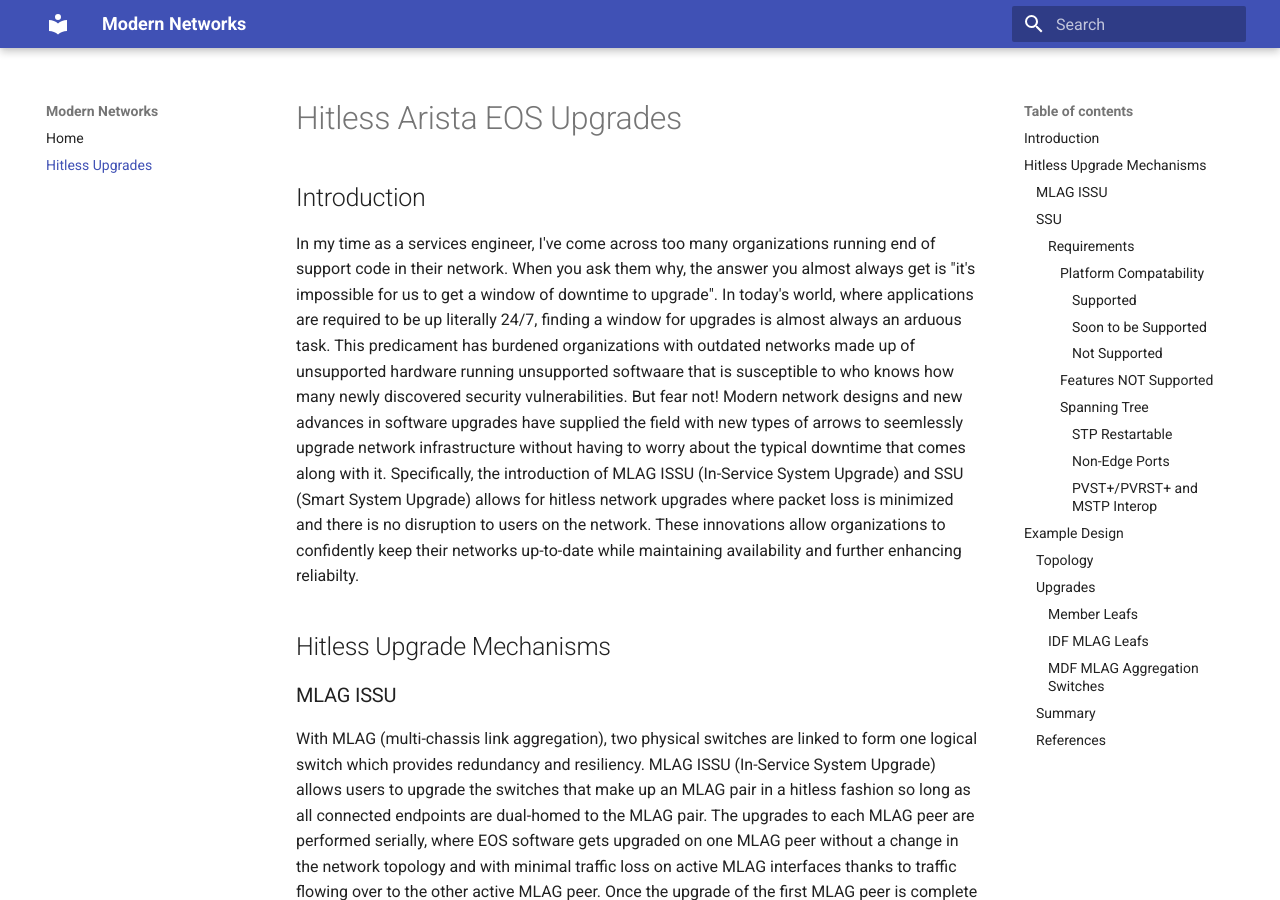
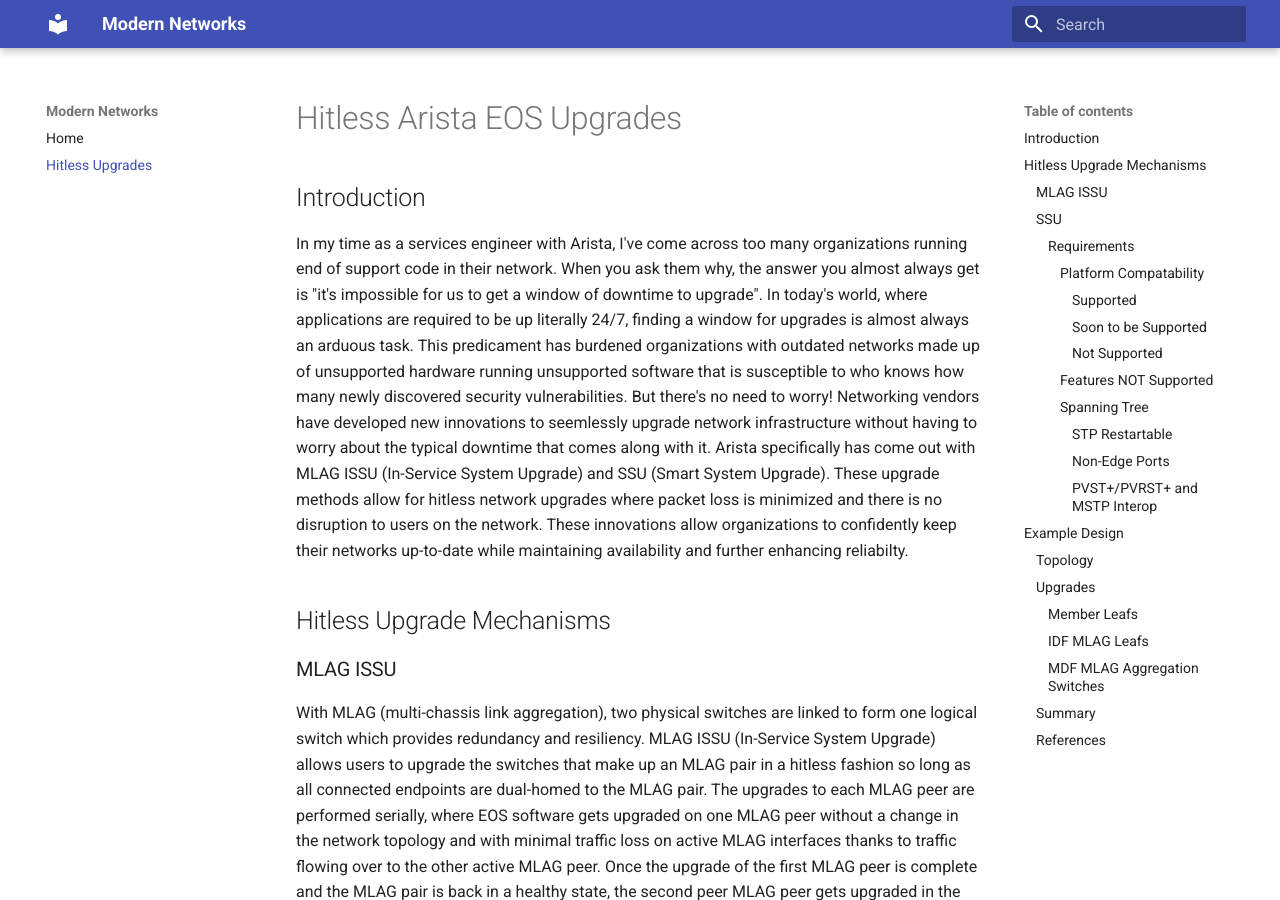
Before and after one commit to jrecchia1029/modern-networks, an MkDocs documentation site: the page built from docs/hitless-upgrades/hitless-upgrades-in-campus.md, in a window 1280 px wide and 900 px high. Built offline with MkDocs 1.6.1 and Material for MkDocs 9.7.7, drawn with Linux system fonts in a browser that asks for light colours; some of the changed lines change nothing that is shown; some of the changed text lies outside the part shown.

Commit message:
Cleaned up some errors

```diff
--- a/docs/hitless-upgrades/hitless-upgrades-in-campus.md
+++ b/docs/hitless-upgrades/hitless-upgrades-in-campus.md
@@ -1,15 +1,15 @@
 # Hitless Arista EOS Upgrades
 
 ## Introduction
-In my time as a services engineer, I've come across too many organizations running end of support code in their network. When you ask them why, the answer you almost always get is "it's impossible for us to get a window of downtime to upgrade". In today's world, where applications are required to be up literally 24/7, finding a window for upgrades is almost always an arduous task. This predicament has burdened organizations with outdated networks made up of unsupported hardware running unsupported softwaare that is susceptible to who knows how many newly discovered security vulnerabilities. But fear not! Modern network designs and new advances in software upgrades have supplied the field with new types of arrows to seemlessly upgrade network infrastructure without having to worry about the typical downtime that comes along with it. Specifically, the introduction of MLAG ISSU (In-Service System Upgrade) and SSU (Smart System Upgrade) allows for hitless network upgrades where packet loss is minimized and there is no disruption to users on the network. These innovations allow organizations to confidently keep their networks up-to-date while maintaining availability and further enhancing reliabilty.
+In my time as a services engineer with Arista, I've come across too many organizations running end of support code in their network. When you ask them why, the answer you almost always get is "it's impossible for us to get a window of downtime to upgrade". In today's world, where applications are required to be up literally 24/7, finding a window for upgrades is almost always an arduous task. This predicament has burdened organizations with outdated networks made up of unsupported hardware running unsupported software that is susceptible to who knows how many newly discovered security vulnerabilities. But there's no need to worry! Networking vendors have developed new innovations to seemlessly upgrade network infrastructure without having to worry about the typical downtime that comes along with it. Arista specifically has come out with MLAG ISSU (In-Service System Upgrade) and SSU (Smart System Upgrade). These upgrade methods allow for hitless network upgrades where packet loss is minimized and there is no disruption to users on the network. These innovations allow organizations to confidently keep their networks up-to-date while maintaining availability and further enhancing reliabilty.
 
 ## Hitless Upgrade Mechanisms
 
 ### MLAG ISSU
- With MLAG (multi-chassis link aggregation), two physical switches are linked to form one logical switch which provides redundancy and resiliency. MLAG ISSU (In-Service System Upgrade) allows users to upgrade the switches that make up an MLAG pair in a hitless fashion so long as all connected endpoints are dual-homed to the MLAG pair. The upgrades to each MLAG peer are performed serially, where EOS software gets upgraded on one MLAG peer without a change in the network topology and with minimal traffic loss on active MLAG interfaces thanks to traffic flowing over to the other active MLAG peer. Once the upgrade of the first MLAG peer is complete and the MLAG pair is back in a healthy state, the second peer MLAG peer gets upgraded in the same manner.
+With MLAG (multi-chassis link aggregation), two physical switches are linked to form one logical switch which provides redundancy and resiliency. MLAG ISSU (In-Service System Upgrade) allows users to upgrade the switches that make up an MLAG pair in a hitless fashion so long as all connected endpoints are dual-homed to the MLAG pair. The upgrades to each MLAG peer are performed serially, where EOS software gets upgraded on one MLAG peer without a change in the network topology and with minimal traffic loss on active MLAG interfaces thanks to traffic flowing over to the other active MLAG peer. Once the upgrade of the first MLAG peer is complete and the MLAG pair is back in a healthy state, the second peer MLAG peer gets upgraded in the same manner.
 
 ### SSU
- Smart System Upgrade (SSU) provides the ability to upgrade an EOS image with minimal packet loss and without user disruption without needing to make a switch a member of an MLAG. Comparing SSU upgrades to traditional upgrades and even Accelerated System Upgrades, a smart system upgrade is the optimal upgrade method when optimizing for minimal traffic loss. (< 100 ms).
+Smart System Upgrade (SSU) provides the ability to upgrade an EOS image with minimal packet loss and without user disruption without needing to make a switch a member of an MLAG. Comparing SSU upgrades to traditional upgrades and even Accelerated System Upgrades, a smart system upgrade is the optimal upgrade method when optimizing for minimal traffic loss. (< 100 ms).
 
 ![](images/SSU-Diagram.png)
 
@@ -157,8 +157,8 @@
 
 <pre>
 mlag configuration
-   reload-delay mlag  <b>0</b>
-   reload-delay non-mlag  <b>0</b>
+   reload-delay mlag <b>0</b>
+   reload-delay non-mlag <b>0</b>
 </pre>
 
 Since these switches are only layer 2 in our design, it won't be running any routing protocols so we do not need to set reload delay timers to give any time for routing protocols to restart and converge. Instead, we want all interfaces to jump immediately into an up state and begin forwarding traffic immediately.
@@ -205,12 +205,12 @@
 
 So long as all devices connected to the Aggregation MLAG pair  (at layer 2 and layer 3) are connected to both switches, we can upgrade these switches using MLAG ISSU. Using MLAG ISSU will allow for any routing protocols being run to gracefully reconverge when the switch's control plane comes back online after the upgrade. If there are layer 2 devices which are single homed to these switches in MLAG, a completely hitless upgrade cannot be expected due to spanning-tree incompleteness and it is best to account for a period of downtime.
 
-Unlike the IDF MLAG switches, the MDF MLAG switches should have non-zero reload delay values. By default, a switch will be configured with some platform specific reload delay timers. It should not be necessary to change these reload delay timers but if they are configured explicitly, it is important that the non-mlag reload delay be higher than the mlag reload delay timer.
+Unlike the IDF MLAG switches, the MDF MLAG switches should have non-zero reload delay values. By default, a switch will be configured with some platform specific reload delay timers. It should not be necessary to change these reload delay timers but if they are configured explicitly, it is important that the non-mlag reload delay be lower than the mlag reload delay timer. This is to give more time for L3 convergence before the the L2 MLAG interfaces come up and begin forwarding traffic from endpoint devices.
 
 <pre>
 mlag configuration
-   reload-delay mlag  <b>< lower-value ></b>
-   reload-delay non-mlag  <b> < higher-value ></b>
+   reload-delay mlag <b>< higher-value ></b>
+   reload-delay non-mlag <b> < lower-value ></b>
 </pre>
 
 Like before, it is important to check the STP agent's restartability using `show spanning-tree instance detail` to ensure the STP root bridge doesn't change on reload and to make sure MLAG is in a healthy state with `show mlag config-sanity` and `show mlag`.
```
